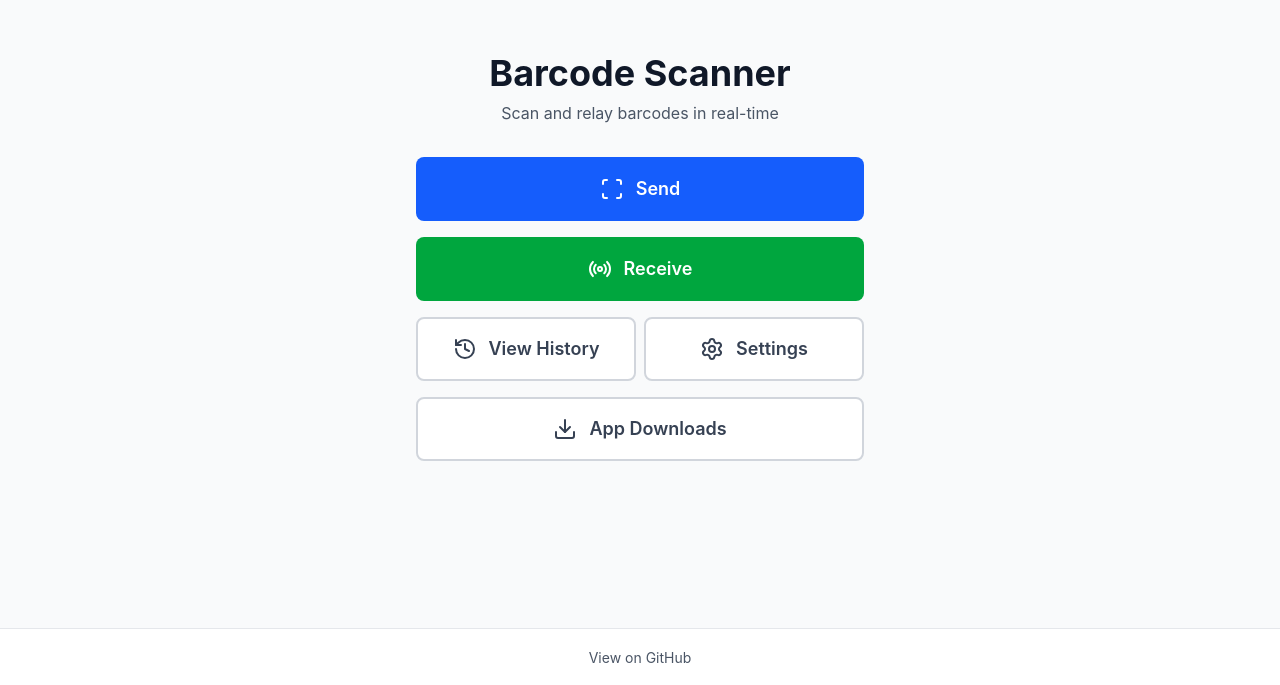
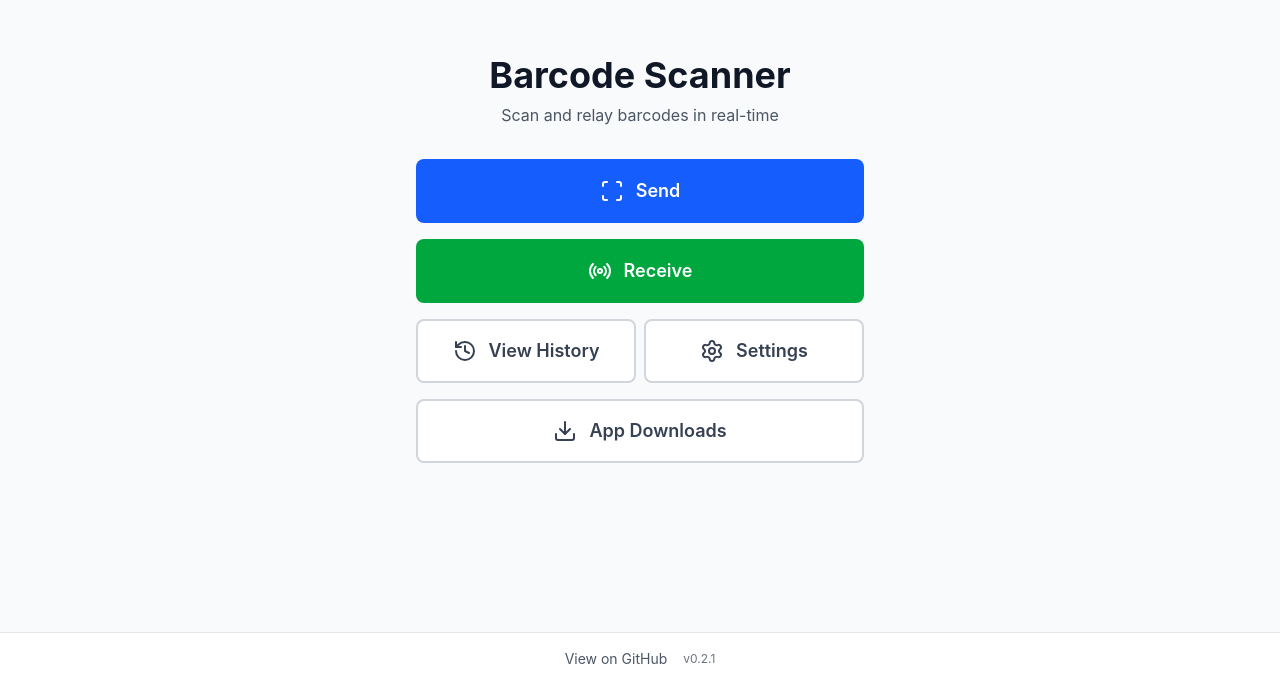
Before and after one commit to Lemmmy/barcode-scanner, a React (Vite) app in the folder web/: page / in a window 1280 px wide. Shown: the part 115-800 px from the top of the page. Built offline with nearby package versions, Linux system fonts and the light colour scheme.

Commit message:
feat: mac, linux builds

```diff
--- a/web/src/components/LandingPage.tsx
+++ b/web/src/components/LandingPage.tsx
@@ -82,6 +82,7 @@ export default function LandingPage() {
       </main>
 
       <footer className="border-t border-gray-200 bg-white p-4 text-center">
+        <div className="flex items-center justify-center gap-4">
           <a
             href="https://github.com/Lemmmy/barcode-scanner"
             target="_blank"
@@ -90,6 +91,10 @@ export default function LandingPage() {
           >
             View on GitHub
           </a>
+          <span className="text-xs text-gray-500">
+            v{import.meta.env.VITE_APP_VERSION || "0.2.1"}
+          </span>
+        </div>
       </footer>
     </div>
   );
--- a/web/vite.config.ts
+++ b/web/vite.config.ts
@@ -2,8 +2,14 @@ import { defineConfig } from "vite";
 import react from "@vitejs/plugin-react";
 import tailwindcss from "@tailwindcss/vite";
 import path from "path";
+import { readFileSync } from "fs";
+
+const packageJson = JSON.parse(readFileSync("./package.json", "utf-8"));
 
 export default defineConfig(({ mode }) => ({
+  define: {
+    "import.meta.env.VITE_APP_VERSION": JSON.stringify(packageJson.version),
+  },
   plugins: [
     react({
       babel: {
```
Also changed, not shown: 1 other file (tests, documents, lock files or other folders). Lines whose indentation alone changed are shown as unchanged.
